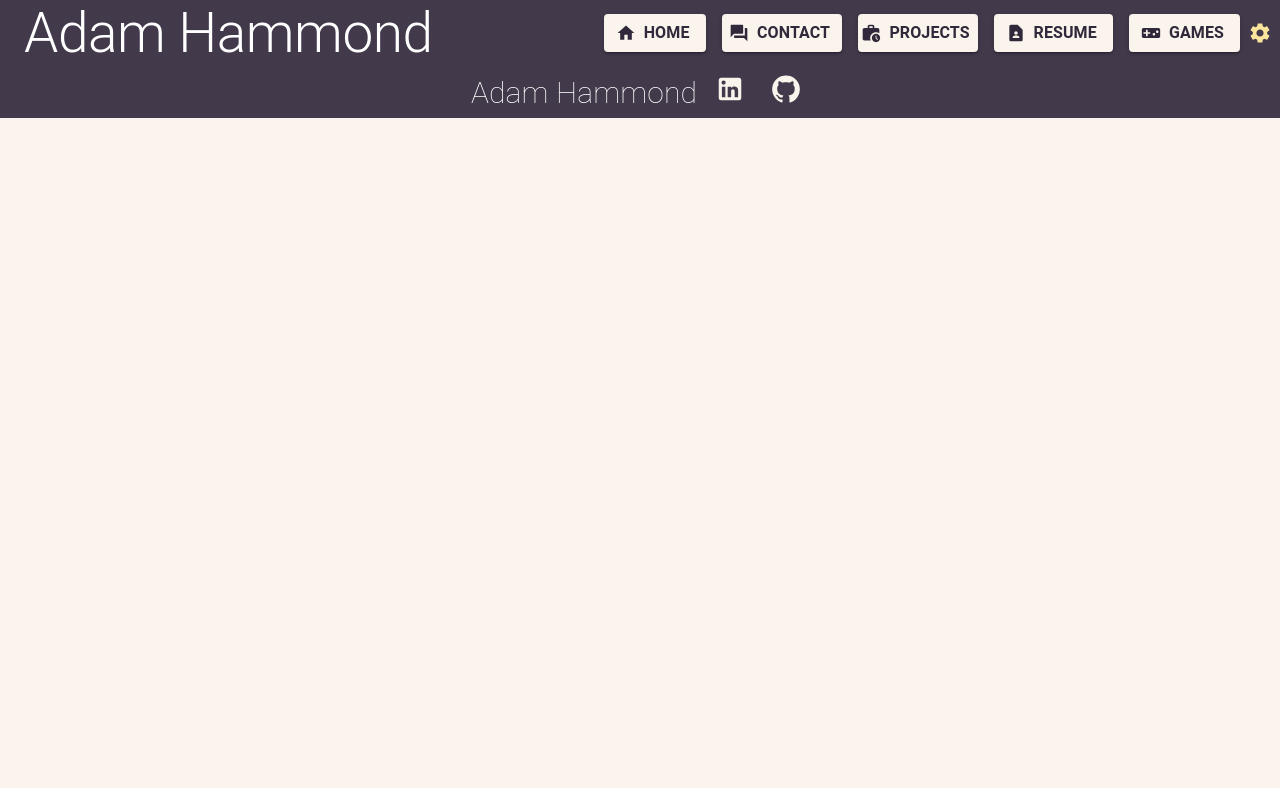
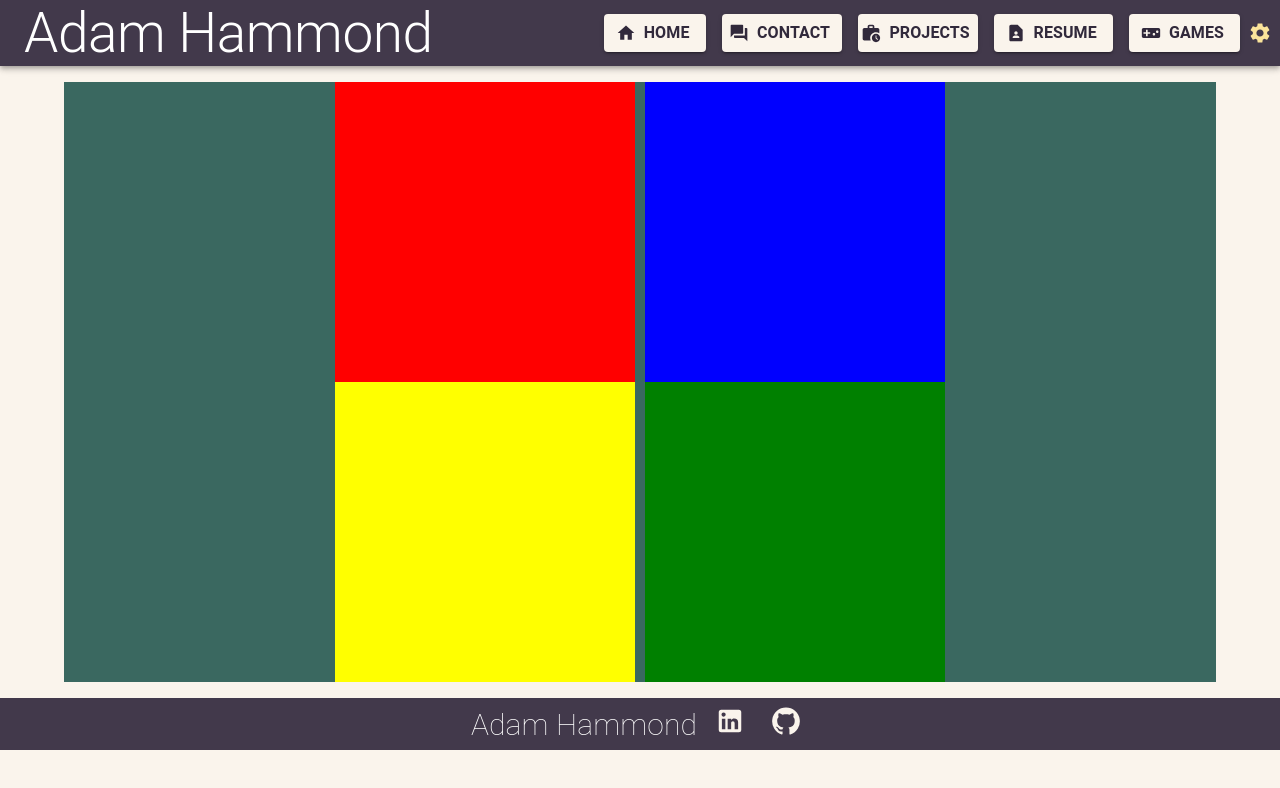
Before and after one commit to adamhammond22/UndeployedReactWebsite, a React (Create React App) app: page /Projects in a window 1280 px wide. Shown: the top 788 px of the page. Built offline with nearby package versions, Linux system fonts and the light colour scheme.

Commit message:
more projects

```diff
--- a/src/Projects.jsx
+++ b/src/Projects.jsx
@@ -12,6 +12,7 @@ import Link from '@mui/material/Link';
 const githubLink = 'https://github.com/adamhammond22';
 const linkedInLink = 'https://www.linkedin.com/in/adamhammond22/';
 
+
 /**
  * Projects Component
  * @return {object} JSX
@@ -21,8 +22,39 @@ function Projects() {
     <Box>
       <CustomNavbar />
       <Box name= 'content' sx={{display: 'flex', alignItems: 'center',
-        flexDirection: 'column'}}>
+        flexDirection: 'column',
+        justifyContent: 'center'}}>
+        {/* Projects */}
+        <Box backgroundColor = 'quaternary.main'
+          sx = {{height: 'auto', width: `calc(90%)`,
+          mt: 2, mb: 2, flexDirection: 'column', alignItems: 'center'}} >
+          {/* projects line 1*/}
+          <Box sx = {{display: 'flex', alignItems: 'center',
+            justifyContent: 'center',
+            flexDirection: {xs: 'column', md: 'row'}}}>
+            <Box backgroundColor = 'red'
+              sx = {{height: 300, width: 300}}/>
+            {/* Spacing Box */}
+            <Box sx = {{flexShrink: 1, minWidth: 10,
+              display: {xs: 'none', md: 'block'}}}/>
+            <Box backgroundColor = 'blue'
+              sx = {{height: 300, width: 300}}/>
+          </Box>
+        {/* projects line 2*/}
+          <Box sx = {{display: 'flex', alignItems: 'center',
+            justifyContent: 'center',
+            flexDirection: {xs: 'column', md: 'row'}}}>
+            <Box backgroundColor = 'yellow'
+              sx = {{height: 300, width: 300}}/>
+            {/* Spacing Box */}
+            <Box sx = {{flexShrink: 1, minWidth: 10,
+              display: {xs: 'none', md: 'block'}}}/>
+            <Box backgroundColor = 'green'
+              sx = {{height: 300, width: 300}}/>
+          </Box>
+        </Box>
       </Box>
+      {/* Footer */}
       <Box sx = {{display: 'flex', backgroundColor: 'primary.main'}}
         color = 'primary.contrastText' name = 'footer'
         alignItems = 'center' justifyContent='center'>
```
